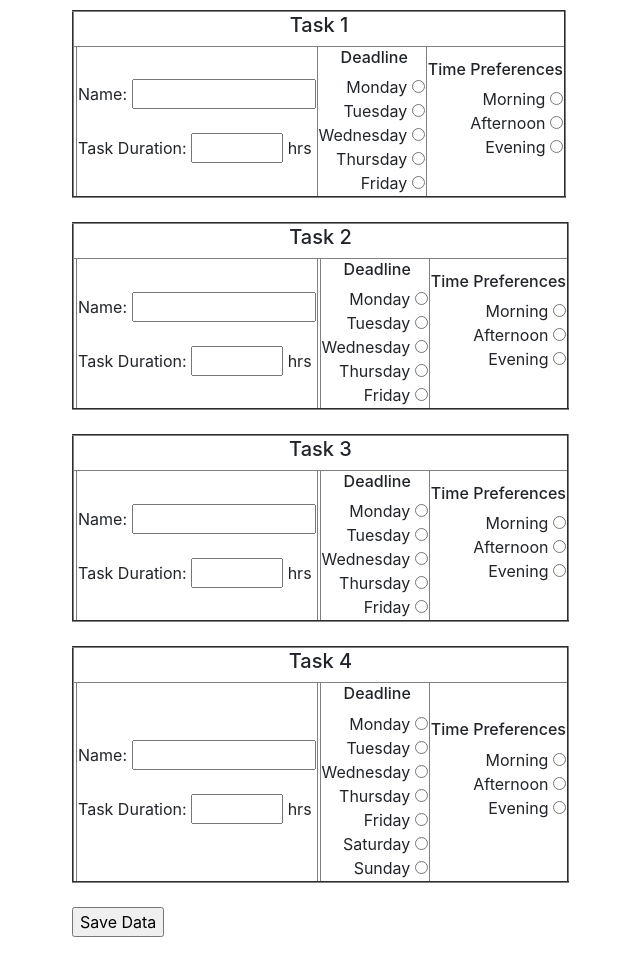
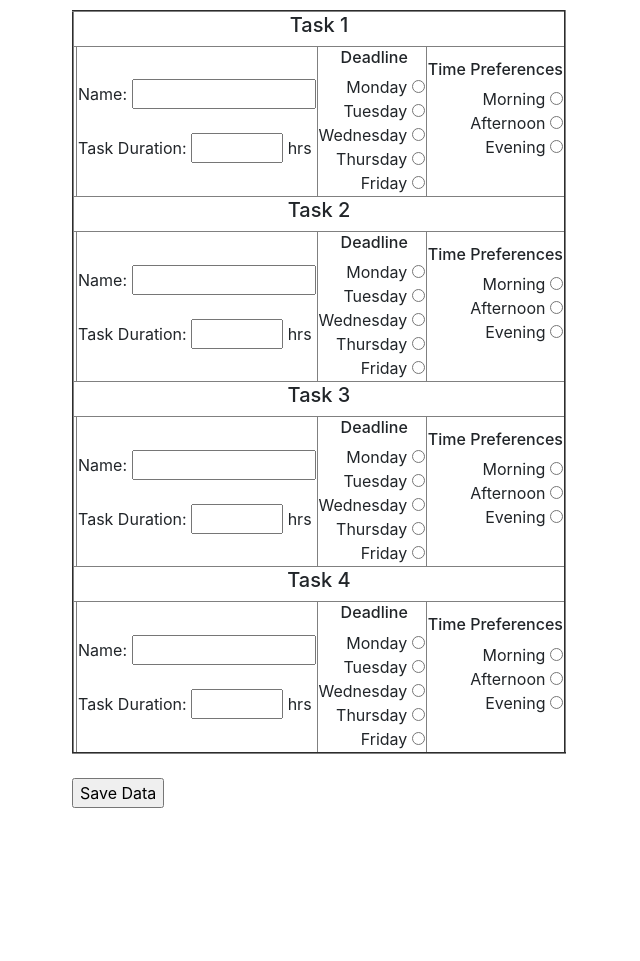
Before and after one commit to bjRichardLiu/PlanEase, a Flask app: page / in a window 1280 px wide. Shown: the part 553-1514 px from the top of the page, without its empty margins (13-653 px from the left). After the commit the page ends 1361 px from the top, so only its background shows below. Run offline with Flask 3, Linux system fonts and the light colour scheme; a user stored in the database is signed in; some libraries are stand-ins or nearby versions.

Commit message:
Updated home.html

```diff
--- a/website/templates/home.html
+++ b/website/templates/home.html
@@ -1,3 +1,4 @@
+<!-- Your HTML code with Task 1, Task 2, Task 3, and Task 4 generated -->
 {% extends "base.html" %}
 
 {% block content %}
@@ -71,6 +72,7 @@
         <h2>Tasks:</h2>
         <table border="2" class="normal">
             <tbody>
+                <!-- Task 1 -->
                 <tr>
                     <td class="normal" align="center" colspan="5">
                         <h5>Task 1</h5>
@@ -80,41 +82,37 @@
                     <td align="center"></td>
                     <td align="left">
                         Name:
-                        <input type="text" size="13" id="task_name" name="task_name" required><br>
+                        <input type="text" size="13" id="task_name1" name="task_name1" required><br>
                         <br>
                         Task Duration:
-                        <input type="text" size="4" id="timeRequired" name="timeRequired" required>&nbsphrs<br>
-                    </td>
+                        <input type="text" size="4" id="timeRequired1" name="timeRequired1" required>&nbsphrs<br>
                     </td>
                     <td align="right" class="wide">
                         <h6>Deadline&nbsp&nbsp&nbsp&nbsp</h6>
                         Monday
-                        <input type="radio" id="deadline" name="deadline" value="deadline"><br>
+                        <input type="radio" id="deadline1" name="deadline1" value="deadline"><br>
                         Tuesday
-                        <input type="radio" id="deadline" name="deadline" value="deadline"><br>
+                        <input type="radio" id="deadline1" name="deadline1" value="deadline"><br>
                         Wednesday
-                        <input type="radio" id="deadline" name="deadline" value="deadline"><br>
+                        <input type="radio" id="deadline1" name="deadline1" value="deadline"><br>
                         Thursday
-                        <input type="radio" id="deadline" name="deadline" value="deadline"><br>
+                        <input type="radio" id="deadline1" name="deadline1" value="deadline"><br>
                         Friday
-                        <input type="radio" id="deadline" name="deadline" value="deadline"><br>
+                        <input type="radio" id="deadline1" name="deadline1" value="deadline"><br>
                     </td>
                     <td align="right" class="wide">
                         <h6>Time Preferences</h6>
                         Morning
-                        <input type="radio" id="morning" name="morning" value="morning"><br>
+                        <input type="radio" id="morning1" name="morning1" value="morning"><br>
                         Afternoon
-                        <input type="radio" id="morning" name="morning" value="morning"><br>
+                        <input type="radio" id="afternoon1" name="morning1" value="afternoon"><br>
                         Evening
-                        <input type="radio" id="morning" name="morning" value="morning"><br>
+                        <input type="radio" id="evening1" name="morning1" value="evening"><br>
                         <br>
                   </td>
                 </tr>
-            </tbody>
-        </table>
-        <br>
-        <table border="2" class="normal">
-            <tbody>
+
+                <!-- Task 2 -->
                 <tr>
                     <td class="normal" align="center" colspan="5">
                         <h5>Task 2</h5>
@@ -124,43 +122,37 @@
                     <td align="center"></td>
                     <td align="left">
                         Name:
-                        <input type="text" size="13" id="task_name" name="task_name" required><br>
+                        <input type="text" size="13" id="task_name2" name="task_name2" required><br>
                         <br>
                         Task Duration:
-                        <input type="text" size="4" id="timeRequired" name="timeRequired" required>&nbsphrs<br>
-                    </td>
-                    <td align="right" class="wide">
-
+                        <input type="text" size="4" id="timeRequired2" name="timeRequired2" required>&nbsphrs<br>
                     </td>
                     <td align="right" class="wide">
                         <h6>Deadline&nbsp&nbsp&nbsp&nbsp</h6>
                         Monday
-                        <input type="radio" id="deadline" name="deadline" value="deadline"><br>
+                        <input type="radio" id="deadline2" name="deadline2" value="deadline"><br>
                         Tuesday
-                        <input type="radio" id="deadline" name="deadline" value="deadline"><br>
+                        <input type="radio" id="deadline2" name="deadline2" value="deadline"><br>
                         Wednesday
-                        <input type="radio" id="deadline" name="deadline" value="deadline"><br>
+                        <input type="radio" id="deadline2" name="deadline2" value="deadline"><br>
                         Thursday
-                        <input type="radio" id="deadline" name="deadline" value="deadline"><br>
+                        <input type="radio" id="deadline2" name="deadline2" value="deadline"><br>
                         Friday
-                        <input type="radio" id="deadline" name="deadline" value="deadline"><br>
+                        <input type="radio" id="deadline2" name="deadline2" value="deadline"><br>
                     </td>
                     <td align="right" class="wide">
                         <h6>Time Preferences</h6>
                         Morning
-                        <input type="radio" id="morning" name="morning" value="morning"><br>
+                        <input type="radio" id="morning2" name="morning2" value="morning"><br>
                         Afternoon
-                        <input type="radio" id="morning" name="morning" value="morning"><br>
+                        <input type="radio" id="afternoon2" name="morning2" value="afternoon"><br>
                         Evening
-                        <input type="radio" id="morning" name="morning" value="morning"><br>
+                        <input type="radio" id="evening2" name="morning2" value="evening"><br>
                         <br>
-                  </td>
+                    </td>
                 </tr>
-            </tbody>
-        </table>
-        <br>
-        <table border="2" class="normal">
-            <tbody>
+
+                <!-- Task 3 -->
                 <tr>
                     <td class="normal" align="center" colspan="5">
                         <h5>Task 3</h5>
@@ -170,43 +162,38 @@
                     <td align="center"></td>
                     <td align="left">
                         Name:
-                        <input type="text" size="13" id="task_name" name="task_name" required><br>
+                        <input type="text" size="13" id="task_name3" name="task_name3" required><br>
                         <br>
                         Task Duration:
-                        <input type="text" size="4" id="timeRequired" name="timeRequired" required>&nbsphrs<br>
-                    </td>
-                    <td align="right" class="wide">
-
+                        <input type="text" size="4" id="timeRequired3" name="timeRequired3" required>&nbsphrs<br>
                     </td>
                     <td align="right" class="wide">
                         <h6>Deadline&nbsp&nbsp&nbsp&nbsp</h6>
                         Monday
-                        <input type="radio" id="deadline" name="deadline" value="deadline"><br>
+                        <input type="radio" id="deadline3" name="deadline3" value="deadline"><br>
                         Tuesday
-                        <input type="radio" id="deadline" name="deadline" value="deadline"><br>
+                        <input type="radio" id="deadline3" name="deadline3" value="deadline"><br>
                         Wednesday
-                        <input type="radio" id="deadline" name="deadline" value="deadline"><br>
+                        <input type="radio" id="deadline3" name="deadline3" value="deadline"><br>
                         Thursday
-                        <input type="radio" id="deadline" name="deadline" value="deadline"><br>
+                        <input type="radio" id="deadline3" name="deadline3" value="deadline"><br>
                         Friday
-                        <input type="radio" id="deadline" name="deadline" value="deadline"><br>
+                        <input type="radio" id="deadline3" name="deadline3" value="deadline"><br>
                     </td>
                     <td align="right" class="wide">
                         <h6>Time Preferences</h6>
                         Morning
-                        <input type="radio" id="morning" name="morning" value="morning"><br>
+                        <input type="radio" id="morning3" name="morning3" value="morning"><br>
                         Afternoon
-                        <input type="radio" id="morning" name="morning" value="morning"><br>
+                        <input type="radio" id="afternoon3" name="morning3" value="afternoon"><br>
                         Evening
-                        <input type="radio" id="morning" name="morning" value="morning"><br>
+                        <input type="radio" id="evening3" name="morning3" value="evening"><br>
                         <br>
-                  </td>
+                    </td>
                 </tr>
-            </tbody>
-        </table>
-        <br>
-        <table border="2" class="normal">
-            <tbody>
+
+
+                <!-- Task 4 -->
                 <tr>
                     <td class="normal" align="center" colspan="5">
                         <h5>Task 4</h5>
@@ -216,42 +203,36 @@
                     <td align="center"></td>
                     <td align="left">
                         Name:
-                        <input type="text" size="13" id="task_name" name="task_name" required><br>
+                        <input type="text" size="13" id="task_name4" name="task_name4" required><br>
                         <br>
                         Task Duration:
-                        <input type="text" size="4" id="timeRequired" name="timeRequired" required>&nbsphrs<br>
-                    </td>
-                    <td align="right" class="wide">
-
+                        <input type="text" size="4" id="timeRequired4" name="timeRequired4" required>&nbsphrs<br>
                     </td>
                     <td align="right" class="wide">
                         <h6>Deadline&nbsp&nbsp&nbsp&nbsp</h6>
                         Monday
-                        <input type="radio" id="deadline" name="deadline" value="deadline"><br>
+                        <input type="radio" id="deadline4" name="deadline4" value="deadline"><br>
                         Tuesday
-                        <input type="radio" id="deadline" name="deadline" value="deadline"><br>
+                        <input type="radio" id="deadline4" name="deadline4" value="deadline"><br>
                         Wednesday
-                        <input type="radio" id="deadline" name="deadline" value="deadline"><br>
+                        <input type="radio" id="deadline4" name="deadline4" value="deadline"><br>
                         Thursday
-                        <input type="radio" id="deadline" name="deadline" value="deadline"><br>
+                        <input type="radio" id="deadline4" name="deadline4" value="deadline"><br>
                         Friday
-                        <input type="radio" id="deadline" name="deadline" value="deadline"><br>
-                        Saturday
-                        <input type="radio" id="deadline" name="deadline" value="deadline"><br>
-                        Sunday
-                        <input type="radio" id="deadline" name="deadline" value="deadline"><br>
+                        <input type="radio" id="deadline4" name="deadline4" value="deadline"><br>
                     </td>
                     <td align="right" class="wide">
                         <h6>Time Preferences</h6>
                         Morning
-                        <input type="radio" id="morning" name="morning" value="morning"><br>
+                        <input type="radio" id="morning4" name="morning4" value="morning"><br>
                         Afternoon
-                        <input type="radio" id="morning" name="morning" value="morning"><br>
+                        <input type="radio" id="afternoon4" name="morning4" value="afternoon"><br>
                         Evening
-                        <input type="radio" id="morning" name="morning" value="morning"><br>
+                        <input type="radio" id="evening4" name="morning4" value="evening"><br>
                         <br>
-                  </td>
+                    </td>
                 </tr>
+
             </tbody>
         </table>
         <br>
```
